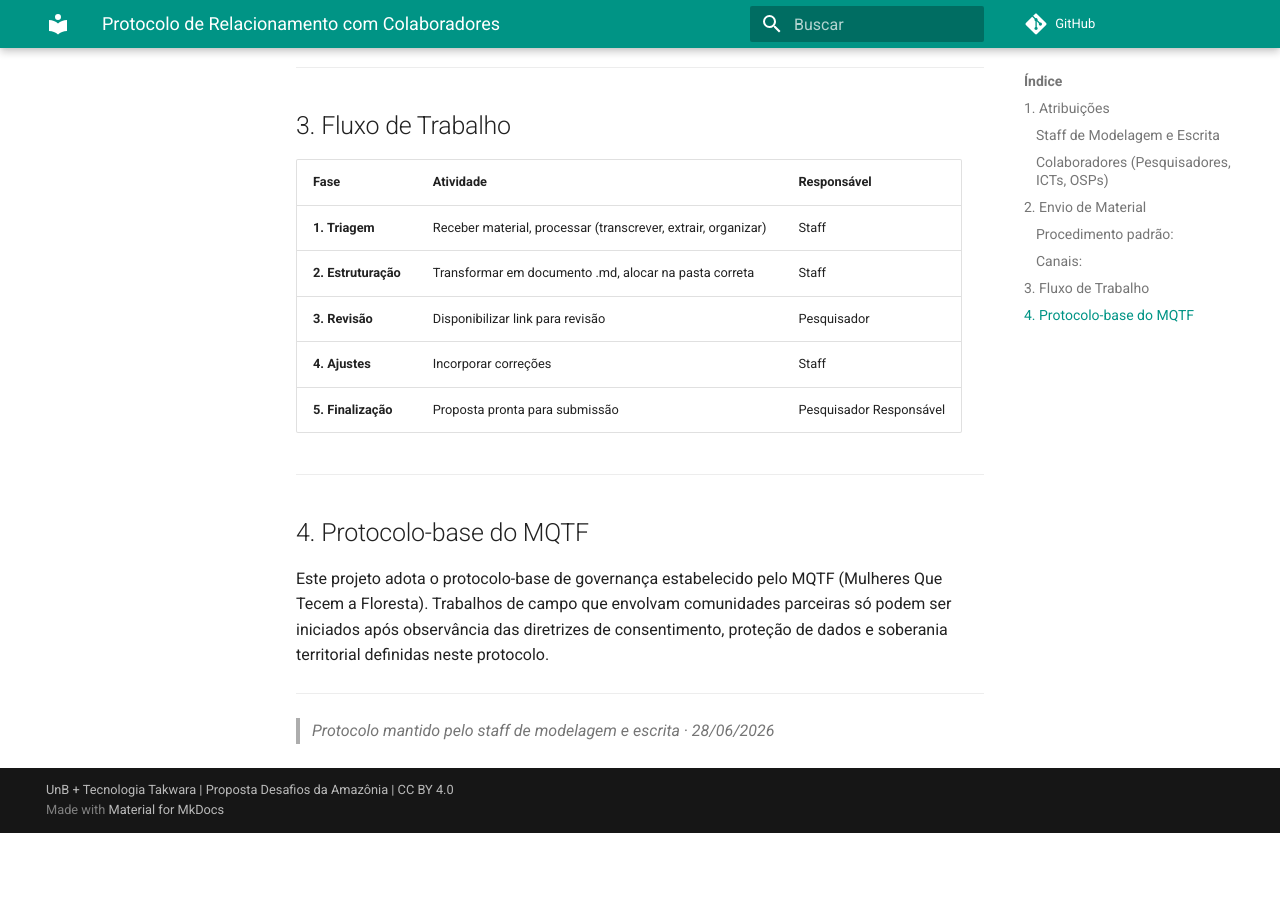
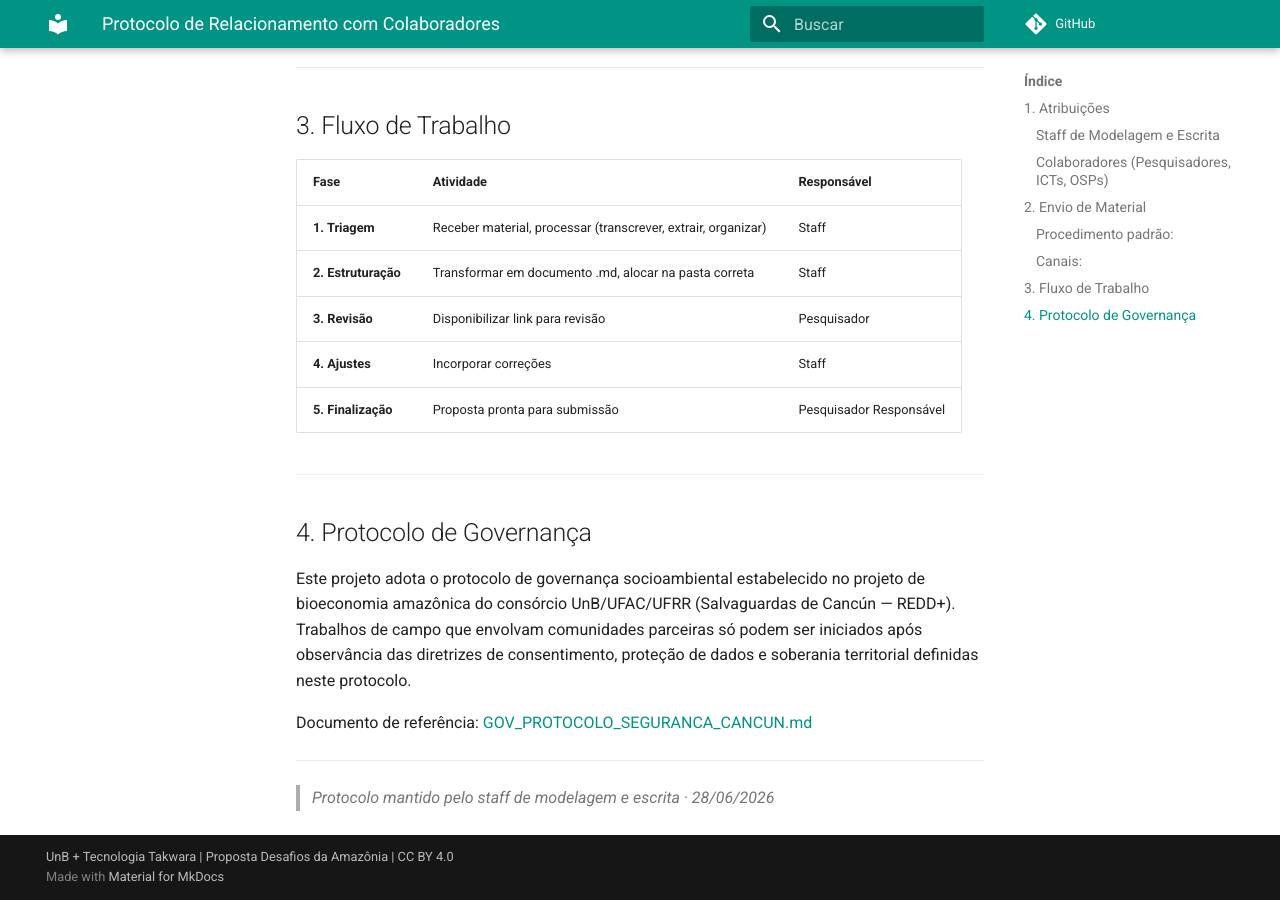
Before and after one commit to takwaratec/unb-desafios-amazonia-2026, an MkDocs documentation site: the page built from docs/protocolo-colaboradores.md, in a window 1280 px wide and 900 px high, scrolled down 1574 px. Built offline with MkDocs 1.6.1 and Material for MkDocs 9.7.7, drawn with Linux system fonts in a browser that asks for light colours; comment, search, counter and statistics services are not loaded; before the commit the page ends 2407 px from its top, so only the background shows below that.

Commit message:
fix: links diretos, sem sigla MQTF, secao 7 removida, saudacao final

```diff
--- a/docs/protocolo-colaboradores.md
+++ b/docs/protocolo-colaboradores.md
@@ -58,9 +58,11 @@ O staff de modelagem e escrita não substitui o conhecimento técnico-científic
 
 ---
 
-## 4. Protocolo-base do MQTF
+## 4. Protocolo de Governança
 
-Este projeto adota o protocolo-base de governança estabelecido pelo MQTF (Mulheres Que Tecem a Floresta). Trabalhos de campo que envolvam comunidades parceiras só podem ser iniciados após observância das diretrizes de consentimento, proteção de dados e soberania territorial definidas neste protocolo.
+Este projeto adota o protocolo de governança socioambiental estabelecido no projeto de bioeconomia amazônica do consórcio UnB/UFAC/UFRR (Salvaguardas de Cancún — REDD+). Trabalhos de campo que envolvam comunidades parceiras só podem ser iniciados após observância das diretrizes de consentimento, proteção de dados e soberania territorial definidas neste protocolo.
+
+Documento de referência: [GOV_PROTOCOLO_SEGURANCA_CANCUN.md](https://github.com/takwaratec/Mulheres-Tecem-Amazonia/blob/main/docs/03_DOSSIE_BNDES/02_GOVERNANCA_E_COMPLIANCE/GOV_PROTOCOLO_SEGURANCA_CANCUN.md)
 
 ---
 
```
Also changed, not shown: AGENTS.md (+1 -1 lines), README.md (+19 -32 lines).
